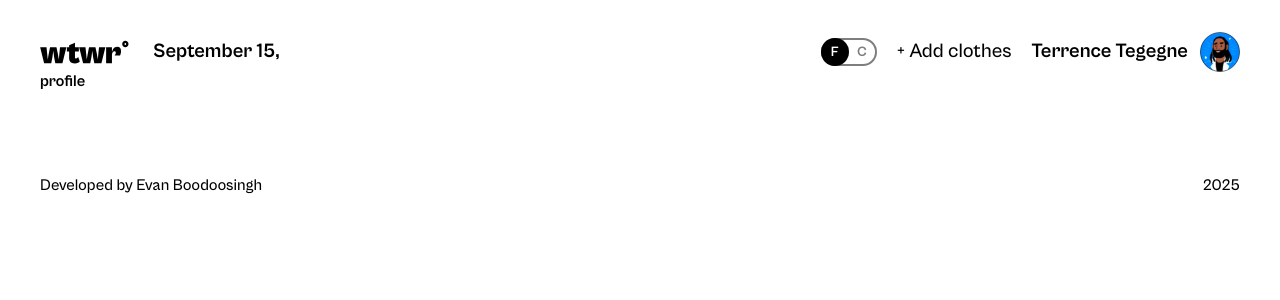
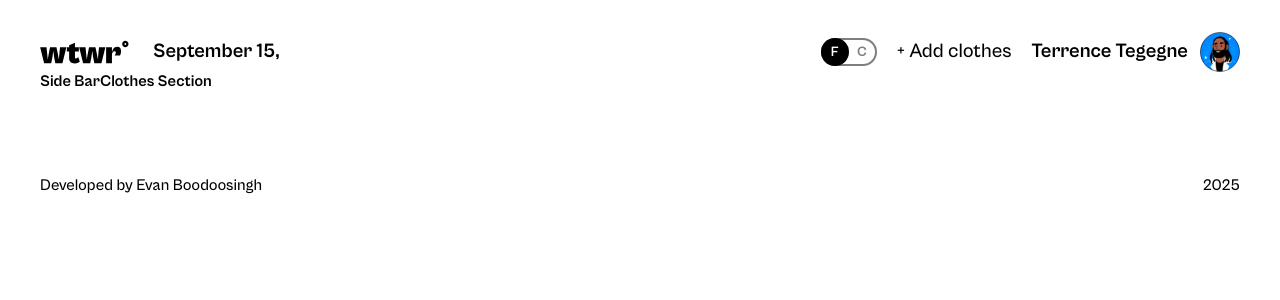
Before and after one commit to Evan-Boodoosingh/se_project_react, a React (Vite) app: page /profile in a window 1280 px wide. Shown: the top 300 px of the page. Built offline with nearby package versions, Linux system fonts and the light colour scheme; no server answers.

Commit message:
feat: implement Profile component with SideBar and ClothesSection, and update routing

```diff
--- a/src/components/App/App.jsx
+++ b/src/components/App/App.jsx
@@ -1,6 +1,6 @@
 import { useEffect, useState } from "react";
 import { Routes, Route } from "react-router-dom";
-// import Profile from "../Profile/Profile";
+import Profile from "../Profile/Profile";
 import Header from "../Header/Header";
 import Main from "../Main/Main";
 import Footer from "../Footer/Footer";
@@ -72,7 +72,7 @@ function App() {
           ></Route>
           <Route
             path="/profile"
-            element={<div>profile</div>}
+            element={<Profile />}
           ></Route>
         </Routes>
         <Footer />
--- a/src/components/ClothesSection/ClothesSection.jsx
+++ b/src/components/ClothesSection/ClothesSection.jsx
@@ -0,0 +1,5 @@
+function ClothesSection() {
+  return <div>Clothes Section</div>;
+}
+
+export default ClothesSection;
--- a/src/components/Profile/Profile.css
+++ b/src/components/Profile/Profile.css
@@ -0,0 +1,3 @@
+.profile {
+display: flex;
+}
--- a/src/components/Profile/Profile.jsx
+++ b/src/components/Profile/Profile.jsx
@@ -0,0 +1,16 @@
+import SideBar from "../SideBar/SideBar";
+import ClothesSection from "../ClothesSection/ClothesSection";
+
+import "./Profile.css";
+
+
+function Profile() {
+  return (
+    <div className="profile">
+      <SideBar />
+      <ClothesSection />
+    </div>
+  );
+}
+
+export default Profile;
--- a/src/components/SideBar/SideBar.jsx
+++ b/src/components/SideBar/SideBar.jsx
@@ -0,0 +1,5 @@
+function SideBar() {
+  return <div>Side Bar</div>;
+}
+
+export default SideBar;
```
Also changed, not shown: src/components/Header/Header.css (+5 -8 lines).
